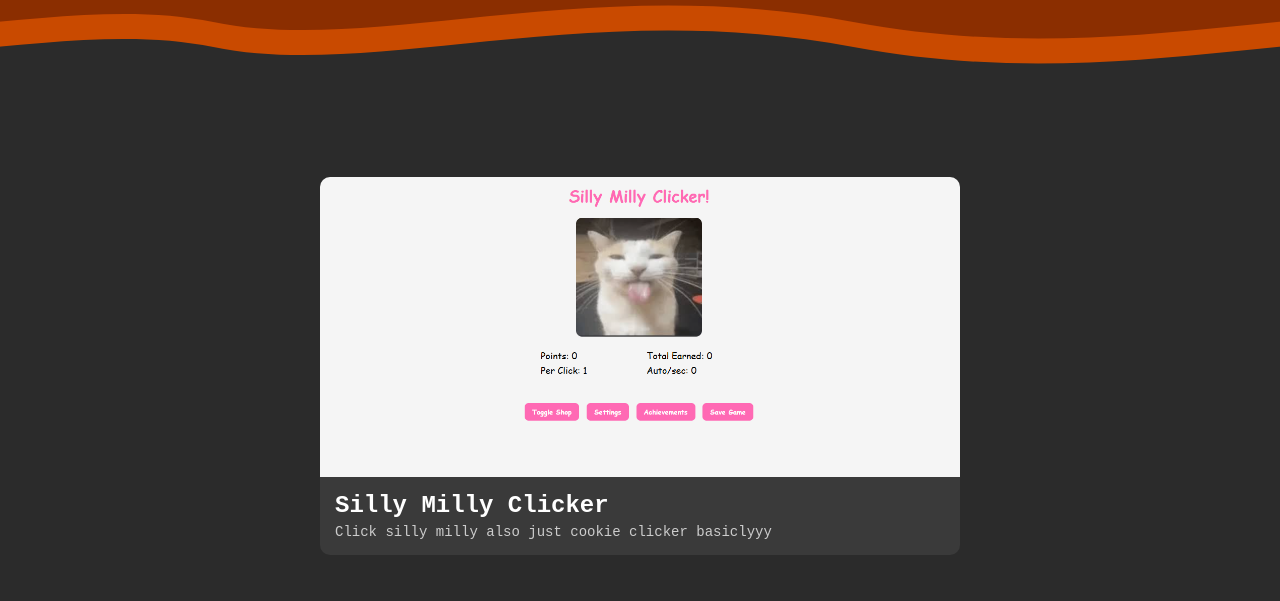
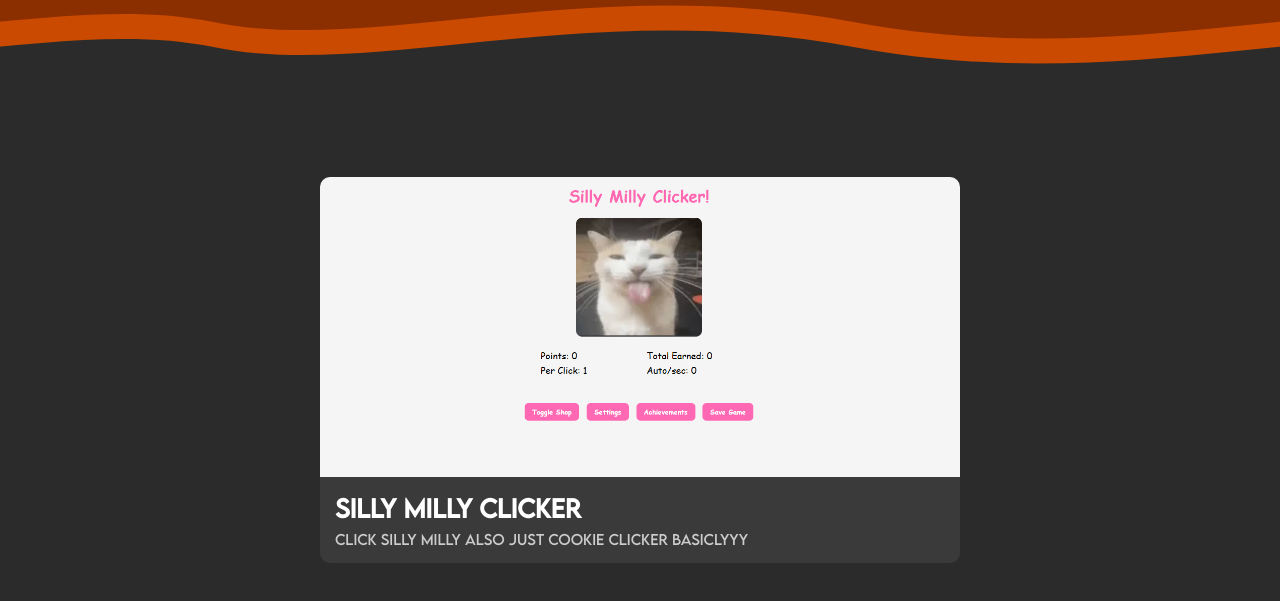
Before and after one commit to rickyvr-byte/Website-1, a plain HTML site: page index.html in a window 1280 px wide. Shown: the part 123-724 px from the top of the page. Drawn offline with Linux system fonts and the light colour scheme.

Commit message:
Now it uses lemonmilk for the font instead of the ugly one

```diff
--- a/index.html
+++ b/index.html
@@ -5,9 +5,16 @@
 <title>RickyStuff</title>
 
 <style>
+    @font-face {
+        font-family: 'LemonMilk';
+        src: url('LEMONMILK-Regular.otf') format('opentype');
+        font-weight: normal;
+        font-style: normal;
+    }
+
     body {
         margin: 0;
-        font-family: "Courier New", monospace;
+        font-family: 'LemonMilk', sans-serif;
         background: #2b2b2b;
     }
 
```
